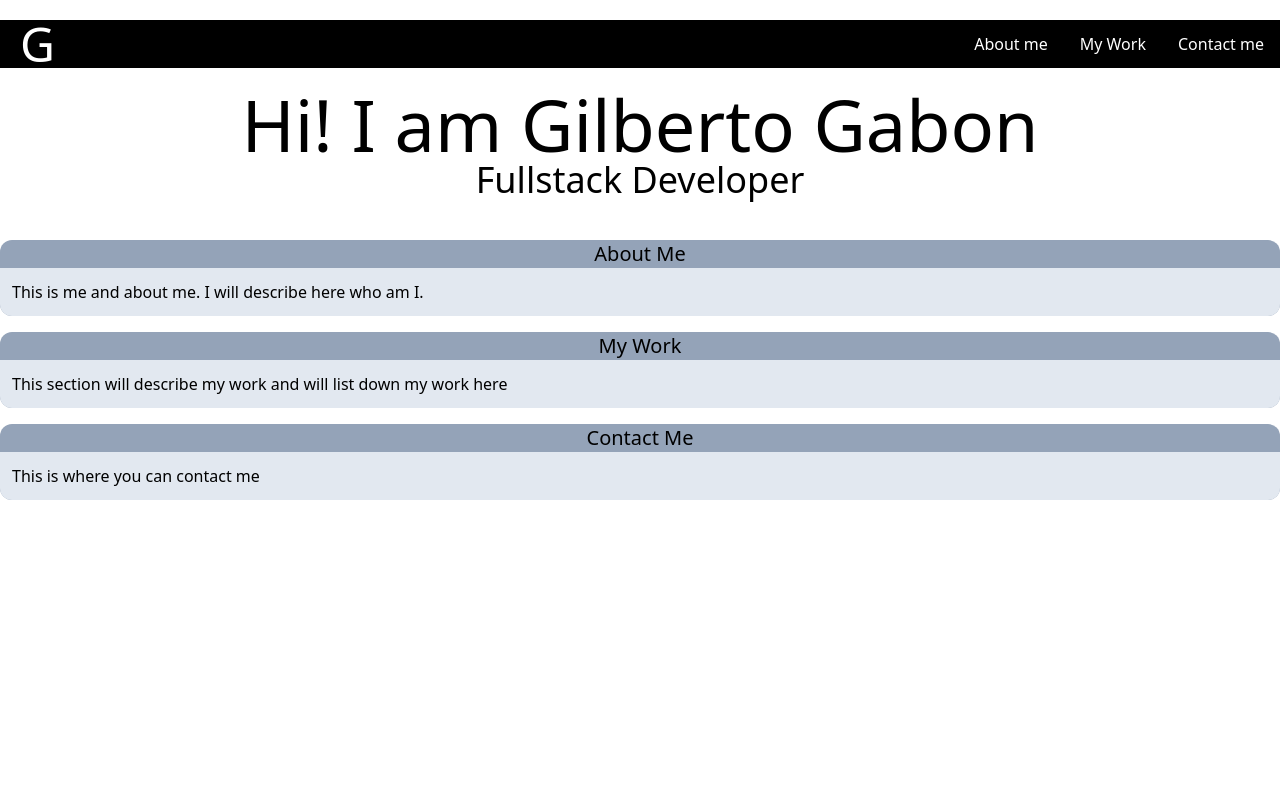
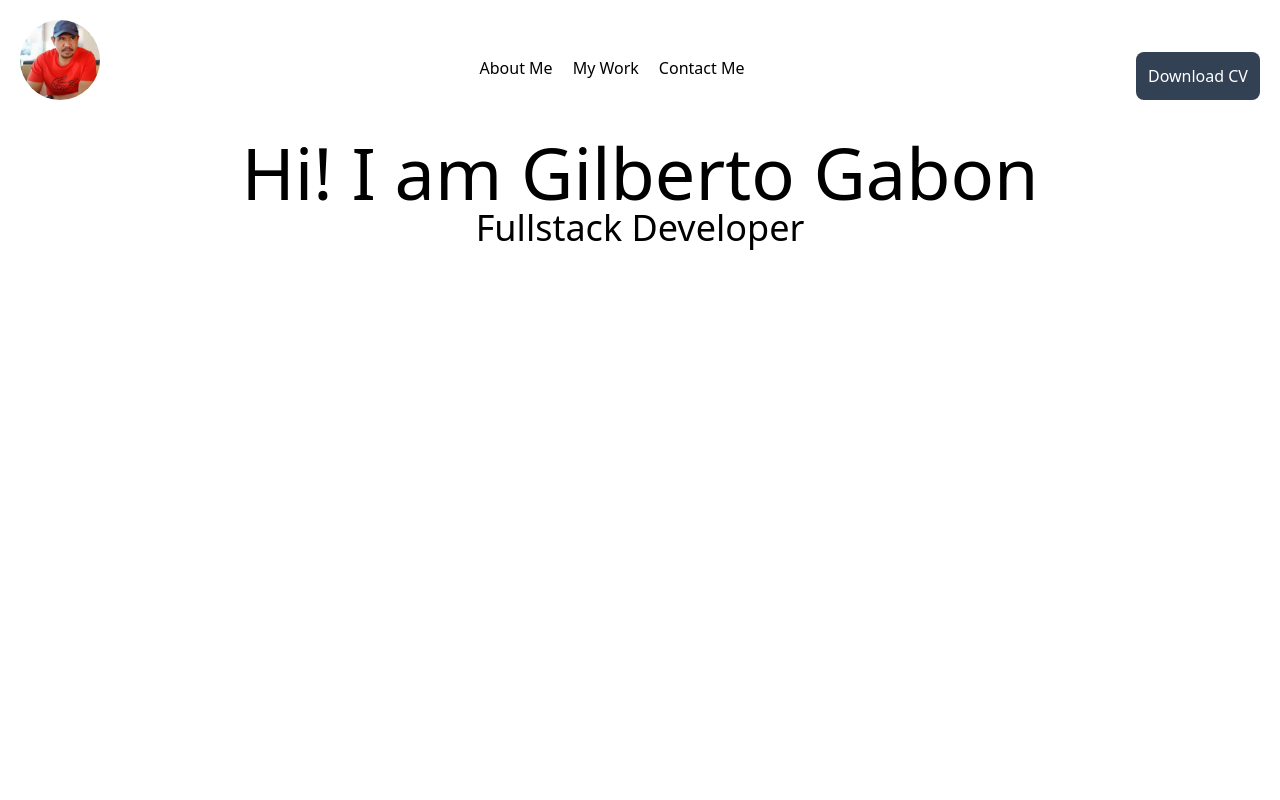
Before and after one commit to gagabon501/portfolio, a React (Create React App) app: page / in a window 1280 px wide. Shown: the top 800 px of the page. Built offline with nearby package versions, Linux system fonts and the light colour scheme.

Commit message:
Added logo

```diff
--- a/public/index.html
+++ b/public/index.html
@@ -5,10 +5,7 @@
     <link rel="icon" href="%PUBLIC_URL%/favicon.ico" />
     <meta name="viewport" content="width=device-width, initial-scale=1" />
     <meta name="theme-color" content="#000000" />
-    <meta
-      name="description"
-      content="Web site created using create-react-app"
-    />
+    <meta name="description" content="My Portfolio" />
     <link rel="apple-touch-icon" href="%PUBLIC_URL%/logo192.png" />
     <!--
       manifest.json provides metadata used when your web app is installed on a
@@ -24,7 +21,7 @@
       work correctly both with client-side routing and a non-root public URL.
       Learn how to configure a non-root public URL by running `npm run build`.
     -->
-    <title>React App</title>
+    <title>Gilberto Gabon - Portfolio</title>
   </head>
   <body>
     <noscript>You need to enable JavaScript to run this app.</noscript>
--- a/src/App.js
+++ b/src/App.js
@@ -2,29 +2,28 @@ import NavBar from "./components/NavBar";
 import Card from "./components/Card";
 function App() {
   return (
-    <div className="container mx-auto">
+    <div className="relative mx-auto">
       <NavBar />
-      <main>
-        <section id="hero" className="mb-10 mx-auto">
+
+      <section id="hero" className="mb-10 mx-auto h-screen max-h-full">
         <div className="text-7xl text-center">Hi! I am Gilberto Gabon</div>
         <div className="text-4xl text-center">Fullstack Developer</div>
       </section>
-        <section id="aboutme" className="mb-4">
+      <section id="aboutme" className="mb-4 h-screen max-h-full">
         <Card
           title="About Me"
           body="This is me and about me. I will describe here who am I."
         />
       </section>
-        <section id="mywork" className="mb-4">
+      <section id="mywork" className="mb-4 h-screen max-h-full">
         <Card
           title="My Work"
           body="This section will describe my work and will list down my work here"
         />
       </section>
-        <section id="contactme" className="mb-4">
+      <section id="contactme" className="mb-4 h-full max-h-full">
         <Card title="Contact Me" body="This is where you can contact me" />
       </section>
-      </main>
     </div>
   );
 }
--- a/src/components/NavBar.js
+++ b/src/components/NavBar.js
@@ -1,16 +1,29 @@
 import React from "react";
 
 function NavBar() {
+  const logo = "GAG_Profile.jpg";
   return (
-    <div className="flex flex-row   bg-black color text-white mt-5 mb-5 shadow-slate-800">
-      <div className="basis-1/2 text-5xl ml-5">G</div>
-      <div className="basis-1/2">
-        <ul className="flex justify-end mt-3 ">
-          <li className="px-4">About me</li>
-          <li className="px-4">My Work</li>
-          <li className="px-4">Contact me</li>
-        </ul>
+    <div className="container mx-auto flex flex-wrap p-5 justify-between items-center">
+      <a
+        href="#"
+        className="flex title-font font-medium items-center text-gray-900 mb-4"
+      >
+        <img src={logo} className="w-100 h-20 mr-2 rounded-full" alt="Logo" />
+      </a>
+      <div className="flex flex-wrap items-center text-base justify-center">
+        <a href="#aboutme" className="mr-5">
+          About Me
+        </a>
+        <a href="#mywork" className="mr-5">
+          My Work
+        </a>
+        <a href="#contactme" className="mr-5">
+          Contact Me
+        </a>
       </div>
+      <button className="inline-flex items-center bg-slate-700 border-0 p-3 mt-4 rounded-lg text-white">
+        Download CV
+      </button>
     </div>
   );
 }
```
Also changed, not shown: public/GAG_Profile.jpg (added), 1 other file (tests, documents, lock files or other folders). Lines whose indentation alone changed are shown as unchanged.
